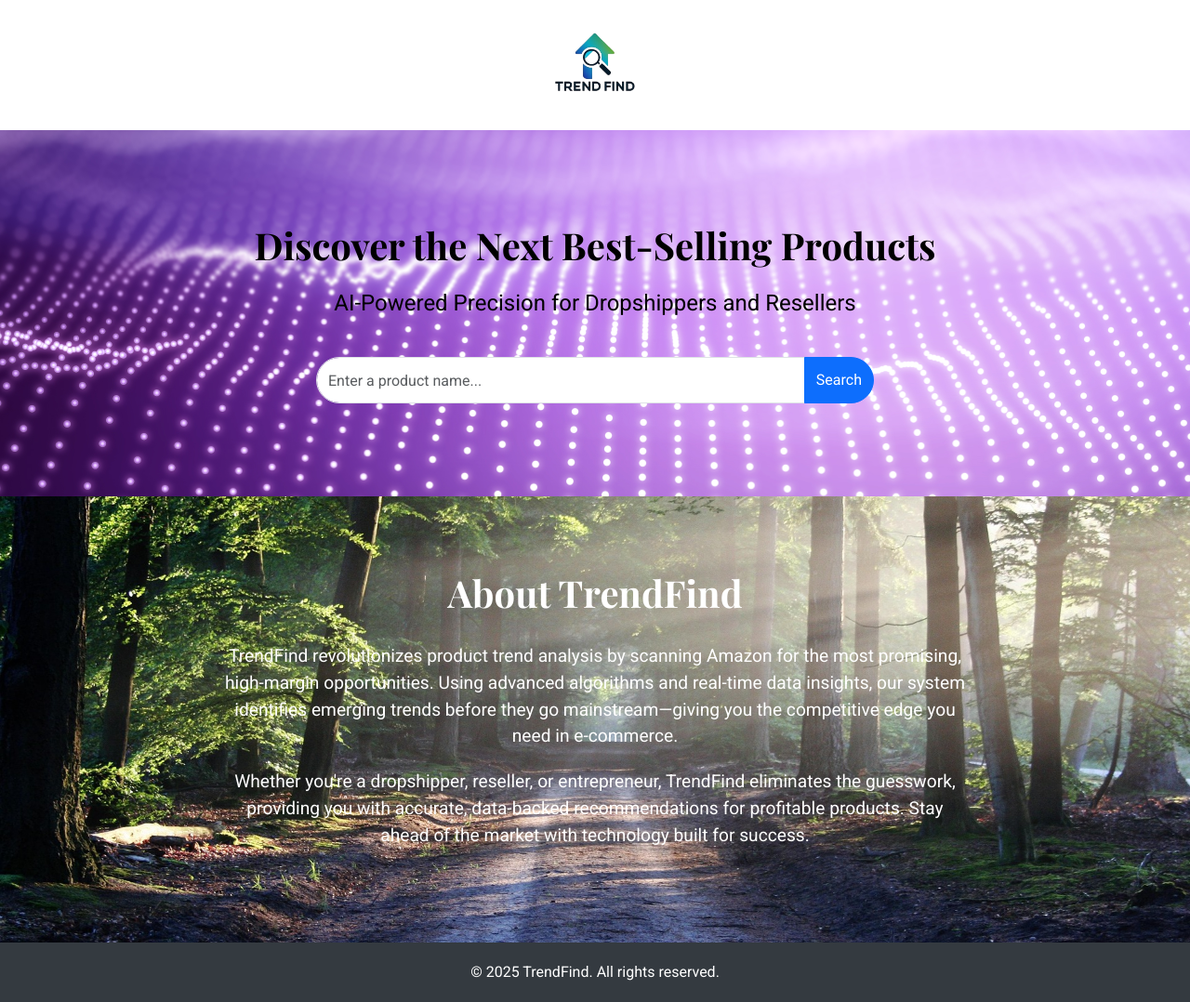
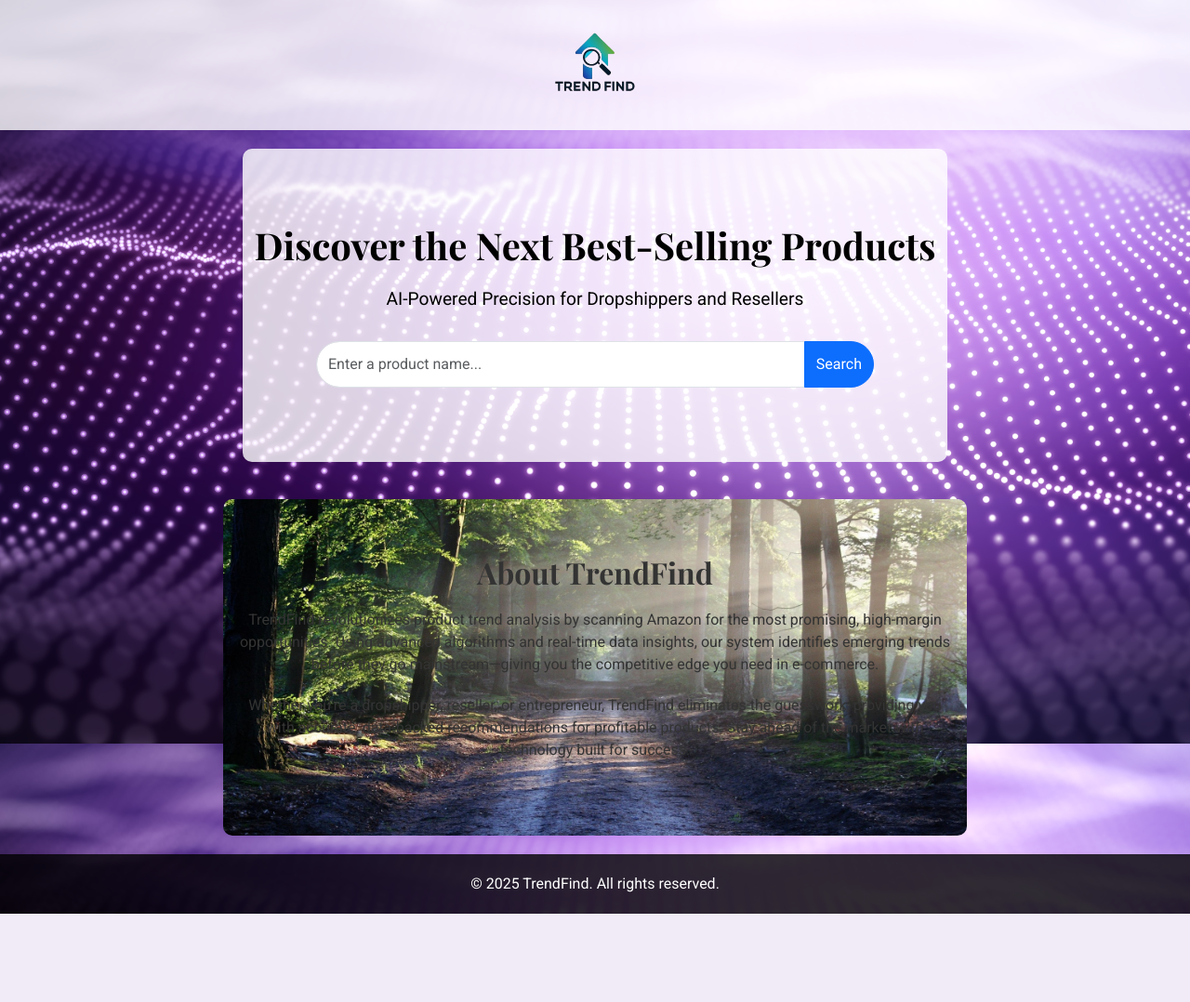
Before and after one commit to TrendFiind/flask-trendfind-app, a Flask app: page / in a window 1280 px wide. Shown: the whole page at 93% size. After the commit the page ends 983 px from the top, so only its background shows below. Run offline with Flask 3, Linux system fonts and the light colour scheme; some libraries are stand-ins or nearby versions.

Commit message:
Update styles.css

```diff
--- a/TrendFind/static/styles.css
+++ b/TrendFind/static/styles.css
@@ -3,7 +3,10 @@
     font-family: 'Roboto', sans-serif;
     margin: 0;
     padding: 0;
-    background-color: #f8f9fa;
+    background-image: url('/static/images/Index.jpg'); /* Set background image */
+    background-size: cover;
+    background-position: center;
+    background-attachment: fixed; /* Ensure the background stays fixed */
     color: #333;
     display: flex;
     flex-direction: column;
@@ -18,19 +21,19 @@
 .logo-container {
     text-align: center; /* Center the logo horizontally */
     padding: 20px 0; /* Add some padding */
-    background-color: #fff; /* Optional: Add a background color */
+    background-color: rgba(255, 255, 255, 0.8); /* Semi-transparent background for better contrast */
 }
 
 /* Logo Styling */
 .logo {
-    height: 150px; /* Increase the height of the logo */
+    height: 120px; /* Slightly smaller logo */
     width: auto; /* Maintain aspect ratio */
 }
 
 /* Responsive Logo */
 @media (max-width: 768px) {
     .logo {
-        height: 100px; /* Smaller logo for mobile devices */
+        height: 80px; /* Smaller logo for mobile devices */
     }
 }
 
@@ -41,23 +44,26 @@
 
 /* Hero Section */
 .hero-section {
-    background-image: url('https://via.placeholder.com/1500x800'); /* Replace with your image */
+    background-color: rgba(255, 255, 255, 0.8); /* Semi-transparent background */
     background-size: cover;
     background-position: center;
-    padding: 100px 0;
+    padding: 80px 0; /* Reduced padding */
     text-align: center;
     color: #000; /* Black text color */
+    border-radius: 10px; /* Rounded corners */
+    margin: 20px auto; /* Center the section */
+    max-width: 800px; /* Limit width */
 }
 
 .hero-section h1 {
-    font-size: 3rem;
+    font-size: 2.5rem; /* Smaller header */
     margin-bottom: 20px;
     color: #000; /* Ensure the heading is black */
 }
 
 .hero-section p {
-    font-size: 1.5rem;
-    margin-bottom: 40px;
+    font-size: 1.2rem; /* Smaller text */
+    margin-bottom: 30px; /* Reduced margin */
     color: #000; /* Ensure the paragraph is black */
 }
 
@@ -79,21 +85,25 @@
 
 /* About Section */
 .about-section {
-    padding: 80px 0;
+    padding: 60px 0; /* Reduced padding */
+    background-color: rgba(255, 255, 255, 0.8); /* Semi-transparent background */
     background-size: cover;
     background-position: center;
     text-align: center;
     flex: 1; /* Allow the section to grow and push the footer to the bottom */
-    color: #fff; /* White text for better contrast */
+    color: #333; /* Dark text for better contrast */
+    border-radius: 10px; /* Rounded corners */
+    margin: 20px auto; /* Center the section */
+    max-width: 800px; /* Limit width */
 }
 
 .about-section h2 {
-    font-size: 2.5rem;
-    margin-bottom: 30px;
+    font-size: 2rem; /* Smaller header */
+    margin-bottom: 20px; /* Reduced margin */
 }
 
 .about-section p {
-    font-size: 1.2rem;
+    font-size: 1rem; /* Smaller text */
     max-width: 800px;
     margin: 0 auto 20px;
 }
@@ -133,7 +143,7 @@
 
 /* Footer */
 .footer {
-    background-color: #343a40;
+    background-color: rgba(0, 0, 0, 0.8); /* Semi-transparent background */
     color: #fff;
     padding: 20px 0;
     text-align: center;
```
